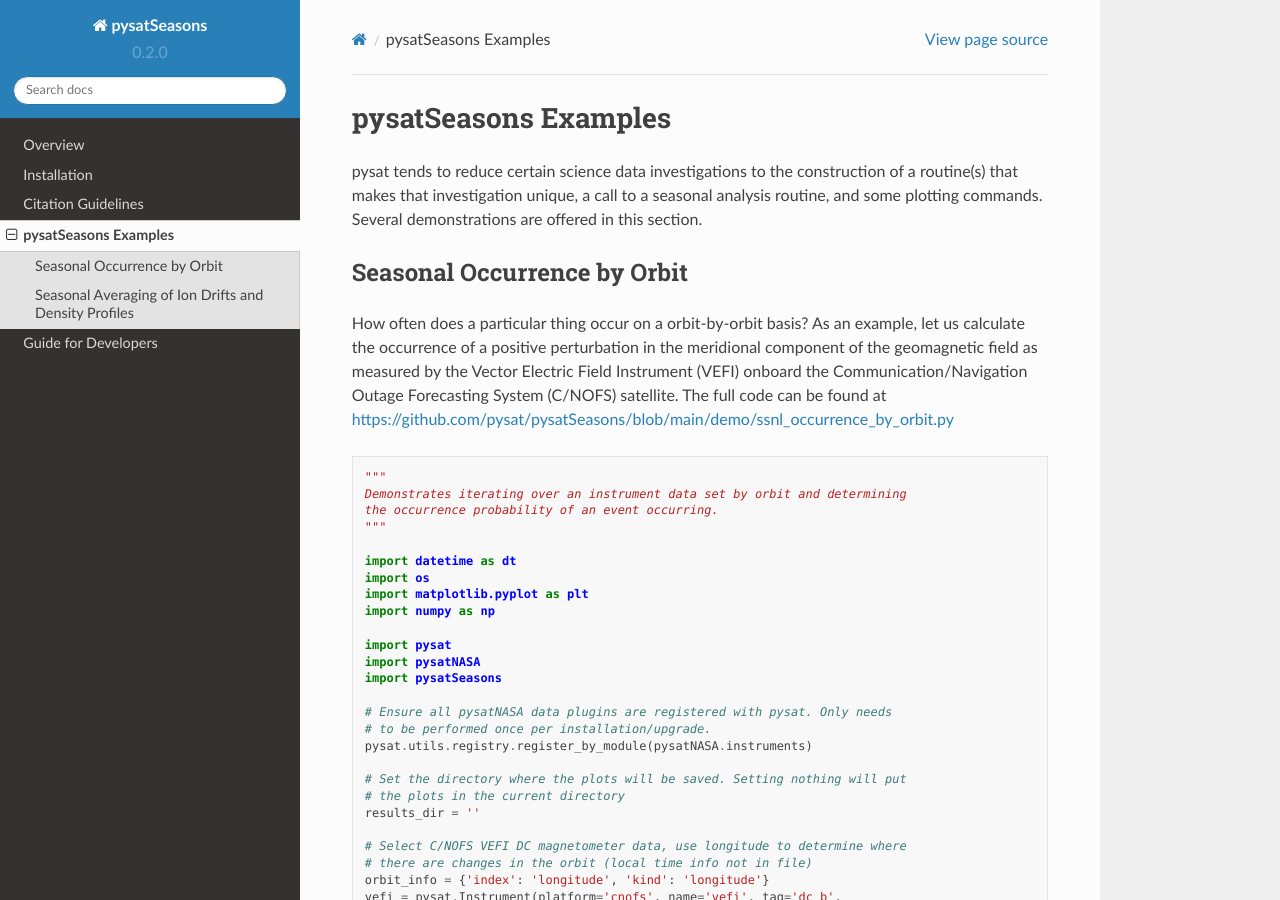
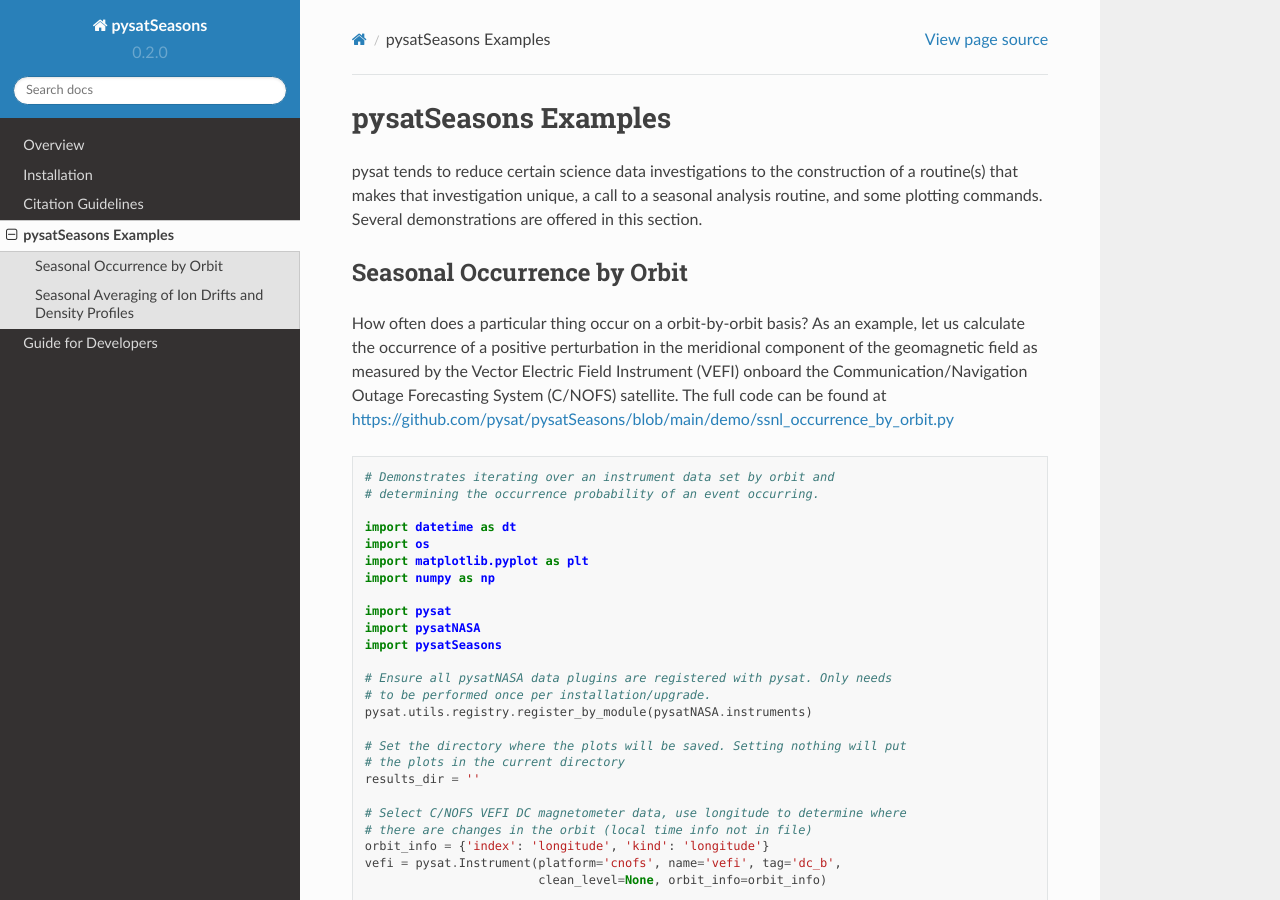
Before and after one commit to pysat/pysatSeasons, a Sphinx documentation site: the page built from docs/examples.rst, in a window 1280 px wide and 900 px high. Built offline with Sphinx 7.4.7 and the Read the Docs theme 2.0.0, drawn with Linux system fonts in a browser that asks for light colours; formulas are drawn with MathJax 3; pages that are not in the unit, such as notebooks, are missing from menus.

Commit message:
STY: Reviewer comment

```diff
--- a/docs/examples.rst
+++ b/docs/examples.rst
@@ -19,10 +19,8 @@ The full code can be found at
 
 .. code:: python
 
-    """
-    Demonstrates iterating over an instrument data set by orbit and determining
-    the occurrence probability of an event occurring.
-    """
+    # Demonstrates iterating over an instrument data set by orbit and
+    # determining the occurrence probability of an event occurring.
 
     import datetime as dt
     import os
```
